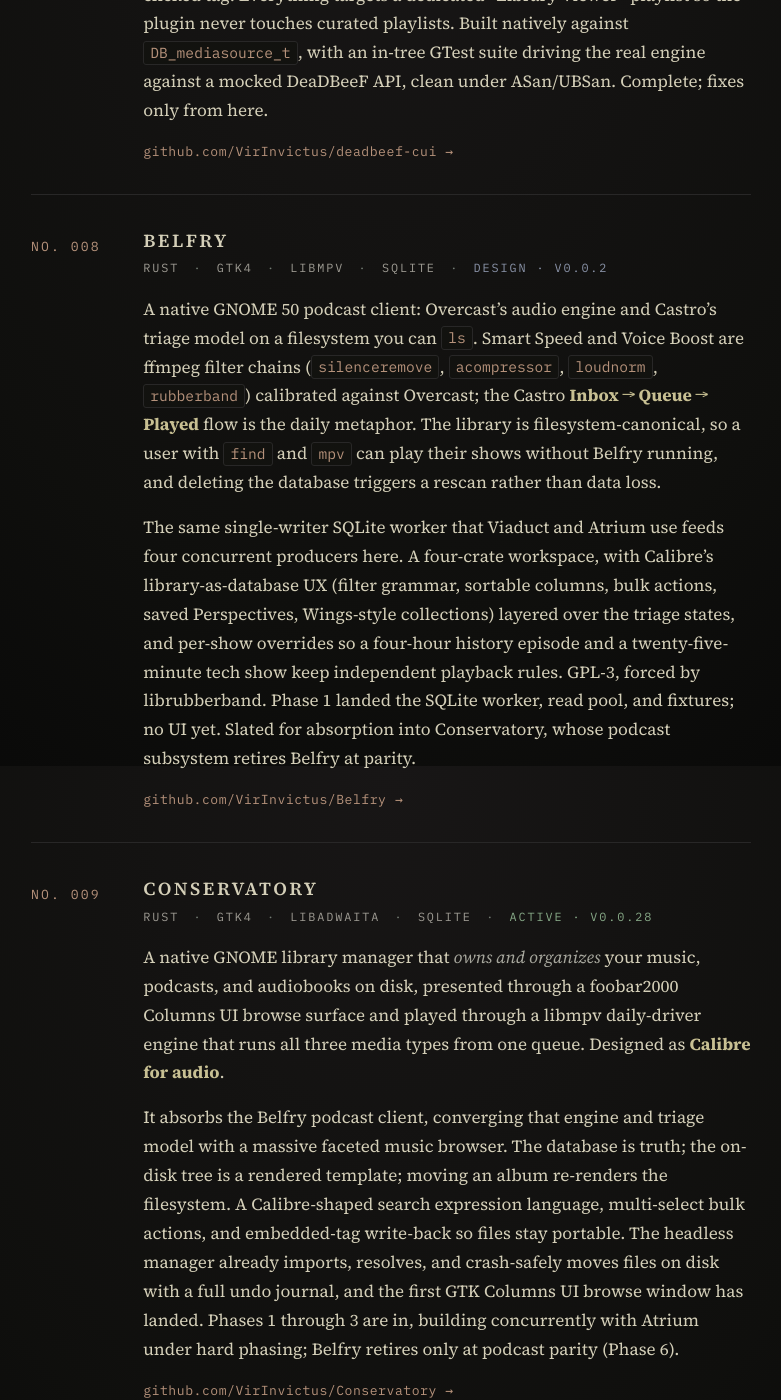
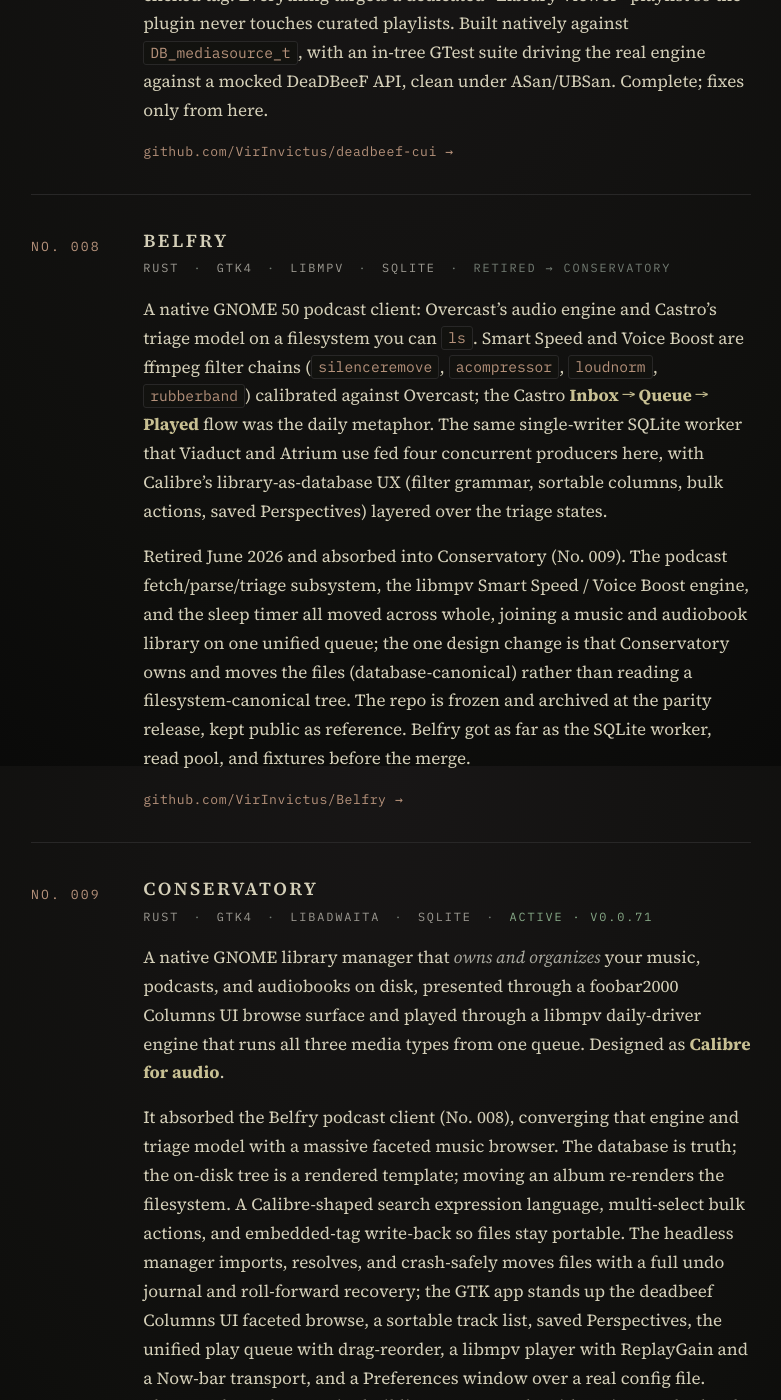
Before and after one commit to VirInvictus/VirInvictus.github.io, a Jekyll site: the page built from README.md, in a window 1280 px wide and 1400 px high, scrolled down 8234 px. Shown: the whole window, without its empty margins (249-1030 px from the left). Built offline with Jekyll 4.4.1, drawn with Linux system fonts in a browser that asks for light colours; some of the changed text lies outside the part shown.

Commit message:
Refresh stale facts: Belfry retirement, current versions, Fable→Opus
Belfry is retired and absorbed into Conservatory (No. 008): recast to
past tense, new status--retired class (muted grey) in style.scss.
Conservatory bumped to v0.0.71 with Phase 1-10 prose (playback,
podcasts, audiobooks, Preferences). CalibreQuarry v3.1.0 -> v3.2.1,
oceanstrip v0.1.0 -> v0.1.1.

In "What I Use", update the model line for Fable 5 access being closed
off, dropping back to Opus 4.8 as the top reachable tier; keep the
in-place tier-history annotation style.

Co-Authored-By: Claude Opus 4.8 <noreply@anthropic.com>

```diff
--- a/README.md
+++ b/README.md
@@ -135,7 +135,7 @@ The ebook formats reflow natively through an embedded WebKitGTK view: each backe
   <span class="codex-num">No. 006</span>
   <div class="codex-body" markdown="1">
 ### CalibreQuarry
-<p class="codex-meta">Python (stdlib only) <span class="stack-sep">·</span> <span class="status status--complete">complete · v3.1.0</span></p>
+<p class="codex-meta">Python (stdlib only) <span class="stack-sep">·</span> <span class="status status--complete">complete · v3.2.1</span></p>
 
 A CLI toolkit for power users of Calibre. Zero external dependencies: `sqlite3`, `argparse`, `curses`, and nothing else. Its hand-written recursive-descent parser hits **100% parity with Calibre's internal search-expression syntax**, validated by a test suite mapped against Calibre's own `SearchQueryParser`. The same engine resolves Virtual Library definitions out of the `preferences` table and powers the `--search` mode (author / `vl:` / boolean / parens / `=`-prefix exact match).
 
@@ -167,11 +167,11 @@ The standard DeaDBeeF track context menu is wired in (Play Next / Play Later / P
   <span class="codex-num">No. 008</span>
   <div class="codex-body" markdown="1">
 ### Belfry
-<p class="codex-meta">Rust <span class="stack-sep">·</span> GTK4 <span class="stack-sep">·</span> libmpv <span class="stack-sep">·</span> SQLite <span class="stack-sep">·</span> <span class="status status--design">design · v0.0.2</span></p>
+<p class="codex-meta">Rust <span class="stack-sep">·</span> GTK4 <span class="stack-sep">·</span> libmpv <span class="stack-sep">·</span> SQLite <span class="stack-sep">·</span> <span class="status status--retired">retired → Conservatory</span></p>
 
-A native GNOME 50 podcast client: Overcast's audio engine and Castro's triage model on a filesystem you can `ls`. Smart Speed and Voice Boost are ffmpeg filter chains (`silenceremove`, `acompressor`, `loudnorm`, `rubberband`) calibrated against Overcast; the Castro **Inbox → Queue → Played** flow is the daily metaphor. The library is filesystem-canonical, so a user with `find` and `mpv` can play their shows without Belfry running, and deleting the database triggers a rescan rather than data loss.
+A native GNOME 50 podcast client: Overcast's audio engine and Castro's triage model on a filesystem you can `ls`. Smart Speed and Voice Boost are ffmpeg filter chains (`silenceremove`, `acompressor`, `loudnorm`, `rubberband`) calibrated against Overcast; the Castro **Inbox → Queue → Played** flow was the daily metaphor. The same single-writer SQLite worker that Viaduct and Atrium use fed four concurrent producers here, with Calibre's library-as-database UX (filter grammar, sortable columns, bulk actions, saved Perspectives) layered over the triage states.
 
-The same single-writer SQLite worker that Viaduct and Atrium use feeds four concurrent producers here. A four-crate workspace, with Calibre's library-as-database UX (filter grammar, sortable columns, bulk actions, saved Perspectives, Wings-style collections) layered over the triage states, and per-show overrides so a four-hour history episode and a twenty-five-minute tech show keep independent playback rules. GPL-3, forced by librubberband. Phase 1 landed the SQLite worker, read pool, and fixtures; no UI yet. Slated for absorption into Conservatory, whose podcast subsystem retires Belfry at parity.
+Retired June 2026 and absorbed into Conservatory (No. 009). The podcast fetch/parse/triage subsystem, the libmpv Smart Speed / Voice Boost engine, and the sleep timer all moved across whole, joining a music and audiobook library on one unified queue; the one design change is that Conservatory owns and moves the files (database-canonical) rather than reading a filesystem-canonical tree. The repo is frozen and archived at the parity release, kept public as reference. Belfry got as far as the SQLite worker, read pool, and fixtures before the merge.
 
 <p class="codex-link"><a href="https://github.com/VirInvictus/Belfry">github.com/VirInvictus/Belfry →</a></p>
   </div>
@@ -181,11 +181,11 @@ The same single-writer SQLite worker that Viaduct and Atrium use feeds four conc
   <span class="codex-num">No. 009</span>
   <div class="codex-body" markdown="1">
 ### Conservatory
-<p class="codex-meta">Rust <span class="stack-sep">·</span> GTK4 <span class="stack-sep">·</span> libadwaita <span class="stack-sep">·</span> SQLite <span class="stack-sep">·</span> <span class="status">active · v0.0.28</span></p>
+<p class="codex-meta">Rust <span class="stack-sep">·</span> GTK4 <span class="stack-sep">·</span> libadwaita <span class="stack-sep">·</span> SQLite <span class="stack-sep">·</span> <span class="status">active · v0.0.71</span></p>
 
 A native GNOME library manager that *owns and organizes* your music, podcasts, and audiobooks on disk, presented through a foobar2000 Columns UI browse surface and played through a libmpv daily-driver engine that runs all three media types from one queue. Designed as **Calibre for audio**.
 
-It absorbs the Belfry podcast client, converging that engine and triage model with a massive faceted music browser. The database is truth; the on-disk tree is a rendered template; moving an album re-renders the filesystem. A Calibre-shaped search expression language, multi-select bulk actions, and embedded-tag write-back so files stay portable. The headless manager already imports, resolves, and crash-safely moves files on disk with a full undo journal, and the first GTK Columns UI browse window has landed. Phases 1 through 3 are in, building concurrently with Atrium under hard phasing; Belfry retires only at podcast parity (Phase 6).
+It absorbed the Belfry podcast client (No. 008), converging that engine and triage model with a massive faceted music browser. The database is truth; the on-disk tree is a rendered template; moving an album re-renders the filesystem. A Calibre-shaped search expression language, multi-select bulk actions, and embedded-tag write-back so files stay portable. The headless manager imports, resolves, and crash-safely moves files with a full undo journal and roll-forward recovery; the GTK app stands up the deadbeef Columns UI faceted browse, a sortable track list, saved Perspectives, the unified play queue with drag-reorder, a libmpv player with ReplayGain and a Now-bar transport, and a Preferences window over a real config file. Phases 1 through 10 are in, building concurrently with Atrium under hard phasing; Belfry was retired at podcast parity (v0.0.52) and its subsystem now lives here whole.
 
 <p class="codex-link"><a href="https://github.com/VirInvictus/Conservatory">github.com/VirInvictus/Conservatory →</a></p>
   </div>
@@ -265,7 +265,7 @@ Built to operate inside a Calibre library without breaking it: a repair atomical
   <span class="codex-num">No. 015</span>
   <div class="codex-body" markdown="1">
 ### oceanstrip
-<p class="codex-meta">Python (stdlib only) <span class="stack-sep">·</span> <span class="status">active · v0.1.0</span></p>
+<p class="codex-meta">Python (stdlib only) <span class="stack-sep">·</span> <span class="status">active · v0.1.1</span></p>
 
 Strips OceanofPDF.com watermarks out of EPUBs. The removal is balanced-element surgery rather than regex slicing: locate the injected markup, remove whole well-formed elements, leave the surrounding document untouched. Works on a single file or sweeps an entire library, always writing new copies (originals are never modified), and every output is epubcheck-clean. Stdlib only, like its sibling Bindery.
 
--- a/assets/css/style.scss
+++ b/assets/css/style.scss
@@ -255,6 +255,7 @@ em {
 .codex-meta .status--design      { color: var(--mauve); }
 .codex-meta .status--complete    { color: var(--teal); }
 .codex-meta .status--shipping    { color: var(--peach); }
+.codex-meta .status--retired     { color: var(--overlay1); }
 
 .codex-body p:first-of-type { margin-top: 0; }
 .codex-body p:last-of-type  { margin-bottom: 0; }
```
Also changed, not shown: _posts/2026-05-12-what-i-use.md (+1 -1 lines).
